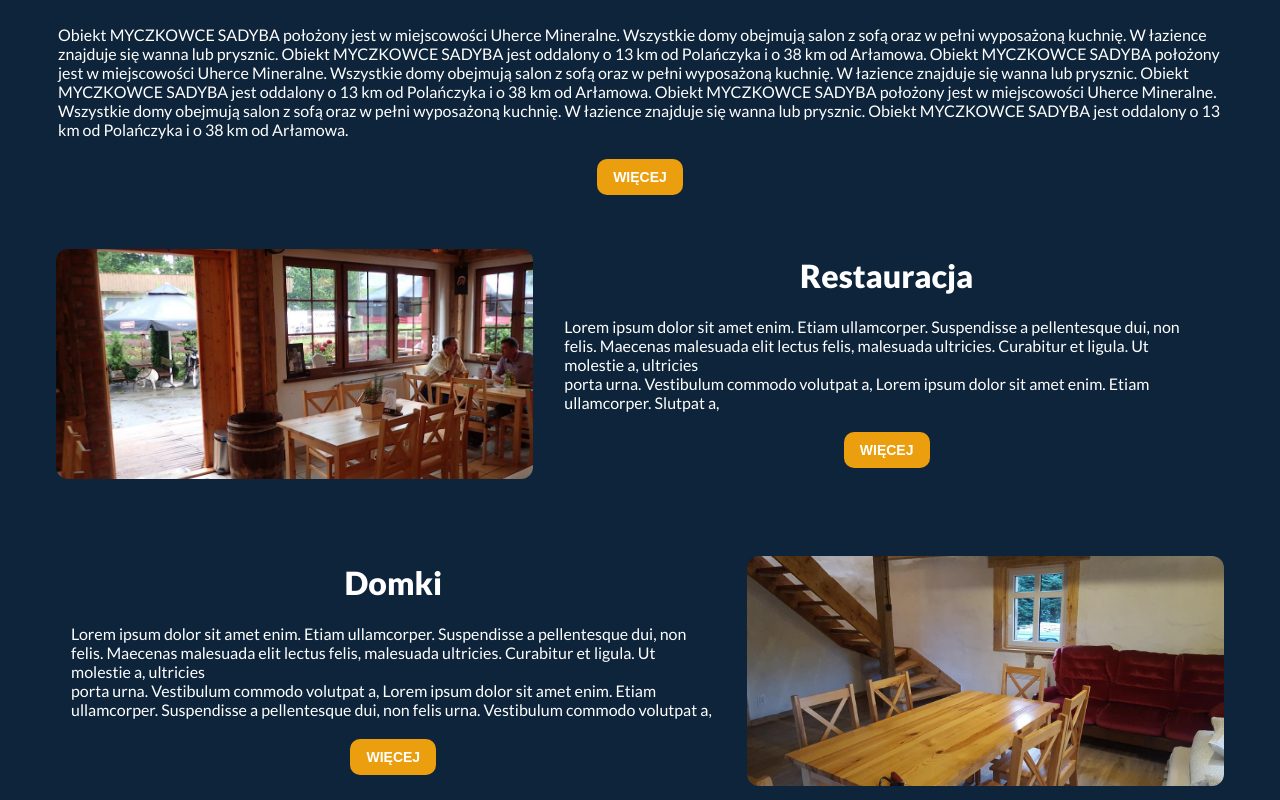
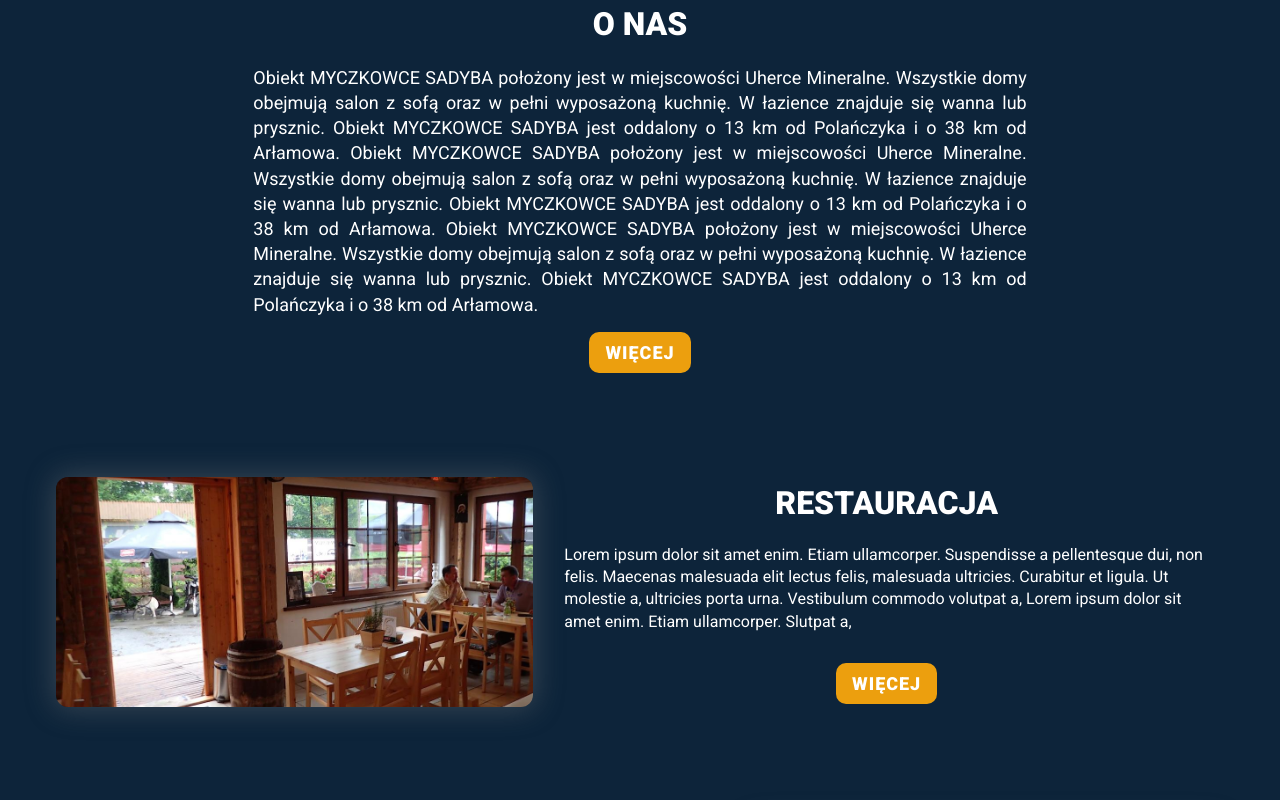
Before and after one commit to radi124/Project, a React (Create React App) app: page / in a window 1280 px wide. Shown: the part 660-1460 px from the top of the page. Built offline with nearby package versions, Linux system fonts and the light colour scheme.

Commit message:
bartek changes

```diff
--- a/public/index.html
+++ b/public/index.html
@@ -12,20 +12,17 @@
     <meta name="viewport" content="width=device-width, initial-scale=1" />
     <link rel="manifest" href="%PUBLIC_URL%/manifest.json" />
 
-    <link
-      href="https://fonts.googleapis.com/css2?family=Lato:wght@400;900&display=swap"
-      rel="stylesheet"
-    />
+   <link rel="preconnect" href="https://fonts.gstatic.com">
+<link href="https://fonts.googleapis.com/css2?family=Roboto:wght@400;500;900&display=swap" rel="stylesheet">
 
     <title>React App</title>
     <style>
       body {
-        margin: 0;
-        font-family: -apple-system, BlinkMacSystemFont, "Segoe UI", "Roboto",
-          "Oxygen", "Ubuntu", "Cantarell", "Fira Sans", "Droid Sans",
-          "Helvetica Neue", sans-serif;
-        -webkit-font-smoothing: antialiased;
-        -moz-osx-font-smoothing: grayscale;
+        font-family: 'Roboto', sans-serif;
+        background-color: #0d243a;
+        color: rgba(255, 255, 255, 1);
+        font-weight: 400;
+        margin:0;
       }
     </style>
   </head>
--- a/src/App.css
+++ /dev/null
@@ -1,7 +0,0 @@
-body {
-  font-family: "Lato", sans-serif;
-  background-color: #0d243a;
-  color: rgba(255, 255, 255, 1);
-  font-weight: 500;
-}
-/* #091119 */
--- a/src/App.js
+++ b/src/App.js
@@ -1,5 +1,4 @@
 import React from "react";
-import "./App.css";
 import * as Pages from "./pages";
 import * as Components from "./components";
 import { BrowserRouter as Router, Switch, Route } from "react-router-dom";
--- a/src/components/Navigation.js
+++ b/src/components/Navigation.js
@@ -13,21 +13,17 @@ export const Navigation = () => {
             <ButtonWrapper>
               <Link to="/">Strona główna</Link>
             </ButtonWrapper>
-
             <ButtonWrapper>
               <Link to="/Restauracja">Restauracja</Link>
             </ButtonWrapper>
-
             <ButtonWrapper>
               <Link to="/gallery">Galeria</Link>
             </ButtonWrapper>
-
+            <ButtonWrapper>
+              <Link to="/Domki">Domki</Link>
+            </ButtonWrapper>
             <ButtonWrapper>
               <Link to="/contact">Kontakt</Link>
-            </ButtonWrapper>
-
-            <ButtonWrapper>
-              <Link to="/Domki">Domki</Link>
             </ButtonWrapper>
           </Menu>
         </BurgerButtonCross>
@@ -129,6 +125,8 @@ const ButtonWrapper = styled.div`
   a {
     color: rgb(255, 255, 255);
     text-decoration: none;
+    font-size: 18px;
+    font-weight: 500;
   }
 `;
 const LogoWrapper = styled.div`
--- a/src/pages/main/Main.js
+++ b/src/pages/main/Main.js
@@ -9,25 +9,21 @@ import photo4 from "../../images/sadyba.jpg";
 export const Main = (props) => {
   return (
     <>
-      <ImageWrapper>
       <Image src={photo4} />
-      </ImageWrapper>
       <Grid>
         <Row center="xs">
+          <Col xs={12}>
+            <H1Wrapper> {props.Drugazakładka}</H1Wrapper>
+          </Col>
           <Col
             xs={12}
-            id="S2Container"
+            sm={10}
+            smofset={1}
             md={10}
             mdofset={1}
-            sm={10}
-            smofset={1}
             lg={8}
             lgofset={2}
           >
-            <H1Wrapper> {props.Drugazakładka}</H1Wrapper>
-          </Col>
-
-          <Col>
             <FirstTextWrapper>
               Obiekt MYCZKOWCE SADYBA położony jest w miejscowości Uherce
               Mineralne. Wszystkie domy obejmują salon z sofą oraz w pełni
@@ -43,75 +39,50 @@ export const Main = (props) => {
               znajduje się wanna lub prysznic. Obiekt MYCZKOWCE SADYBA jest
               oddalony o 13 km od Polańczyka i o 38 km od Arłamowa.
             </FirstTextWrapper>
-
-            <InfoButtonWrapper>
-              <InfoButton>
-                {" "}
-                <a href="../Restauracja"> więcej</a>
-              </InfoButton>
-            </InfoButtonWrapper>
+          </Col>
+          <Col xs={12}>
+            <InfoButton href="../Restauracja"> więcej </InfoButton>
           </Col>
         </Row>
-        <Restauracja>
+        <Offset />
         <Row center="xs">
           <Col xs={12} sm={12} md={4} lg={5}>
             <PhotoColumn src={photo1} />
           </Col>
           <Col xs={12} sm={12} md={8} lg={7}>
-              <RestauracjaWrapper>
-                <H1Wrapper>
-                  <a>Restauracja</a>
-                </H1Wrapper>
+            <H1Wrapper>RESTAURACJA</H1Wrapper>
             <TextWrapper>
-                  Lorem ipsum dolor sit amet enim. Etiam ullamcorper.
-                  Suspendisse a pellentesque dui, non felis. Maecenas malesuada
-                  elit lectus felis, malesuada ultricies. Curabitur et ligula.
-                  Ut molestie a, ultricies
-                  <div>
-                    porta urna. Vestibulum commodo volutpat a, Lorem ipsum dolor
-                    sit amet enim. Etiam ullamcorper. Slutpat a,
-                  </div>
+              Lorem ipsum dolor sit amet enim. Etiam ullamcorper. Suspendisse a
+              pellentesque dui, non felis. Maecenas malesuada elit lectus felis,
+              malesuada ultricies. Curabitur et ligula. Ut molestie a, ultricies
+              porta urna. Vestibulum commodo volutpat a, Lorem ipsum dolor sit
+              amet enim. Etiam ullamcorper. Slutpat a,
             </TextWrapper>
-                <InfoButtonWrapper>
-                  <InfoButton>
-                    <a href="../Restauracja">więcej</a>
-                  </InfoButton>
-                </InfoButtonWrapper>
-              </RestauracjaWrapper>
+            <InfoButton href="../Restauracja"> więcej </InfoButton>
           </Col>
         </Row>
         <Row center="xs">
           <Col xs={6} id="S2Container"></Col>
         </Row>
-        </Restauracja>
-        <Domki>
+        <Offset />
         <Row center="xs">
           <Col xs={12} sm={12} md={8} lg={7}>
-              <H1Wrapper>
-                <a>Domki</a>
-              </H1Wrapper>
+            <H1Wrapper>Domki</H1Wrapper>
             <TextWrapper>
-                Lorem ipsum dolor sit amet enim. Etiam ullamcorper. Suspendisse
-                a pellentesque dui, non felis. Maecenas malesuada elit lectus
-                felis, malesuada ultricies. Curabitur et ligula. Ut molestie a,
-                ultricies
-                <div>
-                  porta urna. Vestibulum commodo volutpat a, Lorem ipsum dolor
-                  sit amet enim. Etiam ullamcorper. Suspendisse a pellentesque
-                  dui, non felis urna. Vestibulum commodo volutpat a,
-                </div>
+              Lorem ipsum dolor sit amet enim. Etiam ullamcorper. Suspendisse a
+              pellentesque dui, non felis. Maecenas malesuada elit lectus felis,
+              malesuada ultricies. Curabitur et ligula. Ut molestie a, ultricies
+              porta urna. Vestibulum commodo volutpat a, Lorem ipsum dolor sit
+              amet enim. Etiam ullamcorper. Suspendisse a pellentesque dui, non
+              felis urna. Vestibulum commodo volutpat a,
             </TextWrapper>
-              <InfoButtonWrapper>
-                <InfoButton>
-                  <a href="../Domki"> więcej</a>
-                </InfoButton>
-              </InfoButtonWrapper>
+            <InfoButton href="../Domki"> więcej </InfoButton>
           </Col>
           <Col xs={12} sm={12} md={4} lg={5}>
             <PhotoColumn src={photo2} />
           </Col>
         </Row>
-        </Domki>
+        <Offset />
       </Grid>
     </>
   );
@@ -119,11 +90,9 @@ export const Main = (props) => {
 
 const PhotoColumn = (props) => {
   return (
-    <>
     <PhotoWrapper>
       <Photo src={props.src} />
     </PhotoWrapper>
-    </>
   );
 };
 
@@ -133,15 +102,7 @@ const Photo = styled.img`
   margin-top: 14px;
   object-fit: cover;
   border-radius: 12px;
-  box-shadow: 0 0px 6px rgba (119 119 119 0.26),
-    0 0px 6px rgba (119 119 119 0.26);
-  transition: 0.5s;
-
-  :hover {
-    box-shadow: 0 0px 12px rgba (119 119 119 0.26),
-      0 0px 12px rgba (119 119 119 0.26);
-    cursor: pointer;
-  }
+  box-shadow: 0px 0px 29px 2px rgba(119, 119, 119, 0.4);
 `;
 
 const PhotoWrapper = styled.div`
@@ -152,52 +113,40 @@ const Image = styled.img`
   height: 600px;
   width: 100%;
   object-fit: cover;
+  margin-bottom: 40px;
 `;
-const ImageWrapper = styled.div``;
-const InfoButton = styled.button`
-  padding:10px 16px;
+
+const InfoButton = styled.a`
+  letter-spacing: 1px;
+  text-decoration: none;
+  padding: 10px 16px;
   border-radius: 10px;
-  font-weight:bold;
-  font-size:14px;
-  cursor: pointer;
-  color: white;
+  font-weight: 900;
+  font-size: 18px;
   background-color: rgb(236, 159, 14);
+  color: #fff;
   text-transform: uppercase;
-  a {
-    color: #ffff;
-    text-decoration: none;
-  }
-
-  1.1px -0.9px 0px #848484;
   border: none;
   :hover {
+    cursor: pointer;
     box-shadow: 0 0px 2px  #848484, 0 0px 2px  #848484;
 `;
-const H1Wrapper = styled.h1`
-  color: #ffff;
-  a {
-    color: #ffff;
-    text-decoration: none;
-  }
+
+const H1Wrapper = styled.h1``;
+
+const Offset = styled.div`
+  margin-top: 100px;
 `;
-const Domki = styled.div`
-  margin-bottom: 40px;
-  margin-top: 60px;
-`;
-const Restauracja = styled.div`
-  margin-top: 40px;
-`;
-const InfoButtonWrapper = styled.div`
-  padding-top: 20px;
-`;
+
 const TextWrapper = styled.div`
   text-align: left;
-  margin: 0px 15px 0px 15px;
+  margin: 0px 15px 40px 15px;
+  line-height: 1.4;
 `;
-const RestauracjaWrapper = styled.div``;
 
 const FirstTextWrapper = styled.div`
-  text-align: left;
-  padding-left: 10px;
-  padding-right: 10px;
+  text-align: justify;
+  margin-bottom: 25px;
+  font-size: 18px;
+  line-height: 1.4;
 `;
```
Lines whose indentation alone changed are shown as unchanged.
